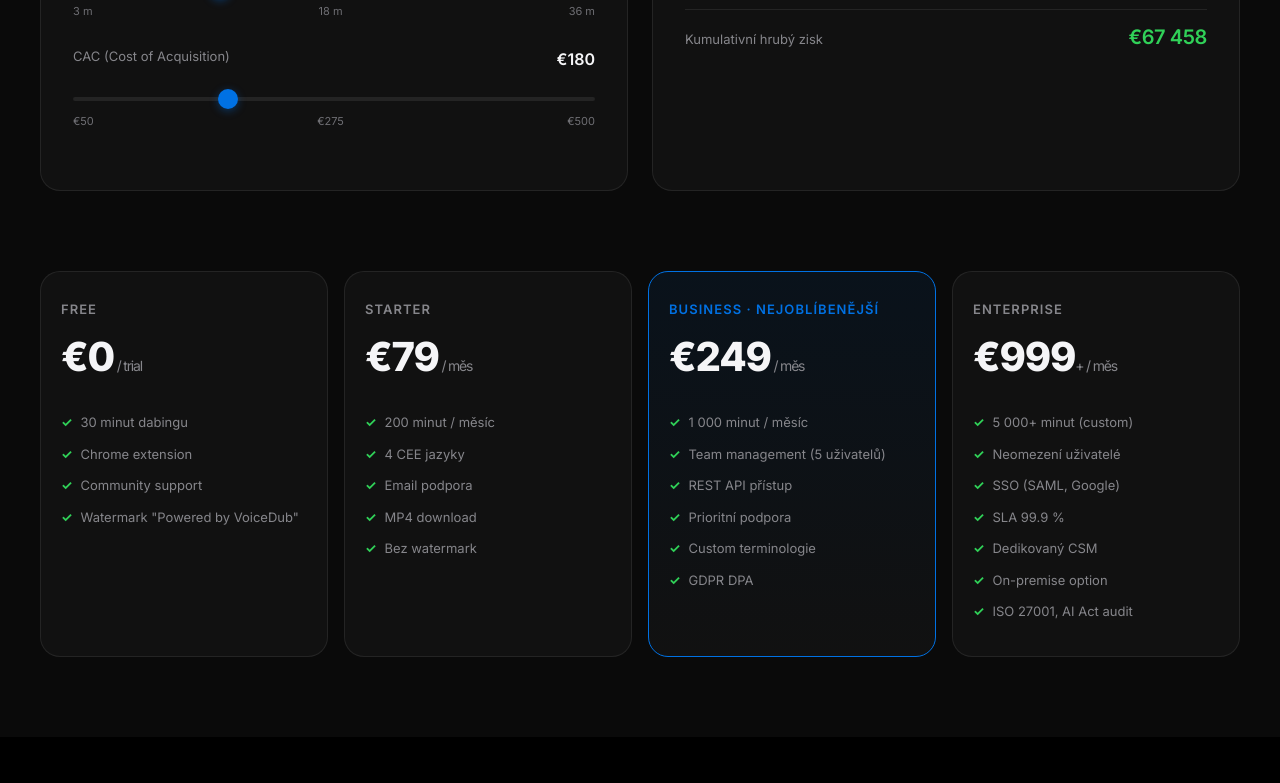
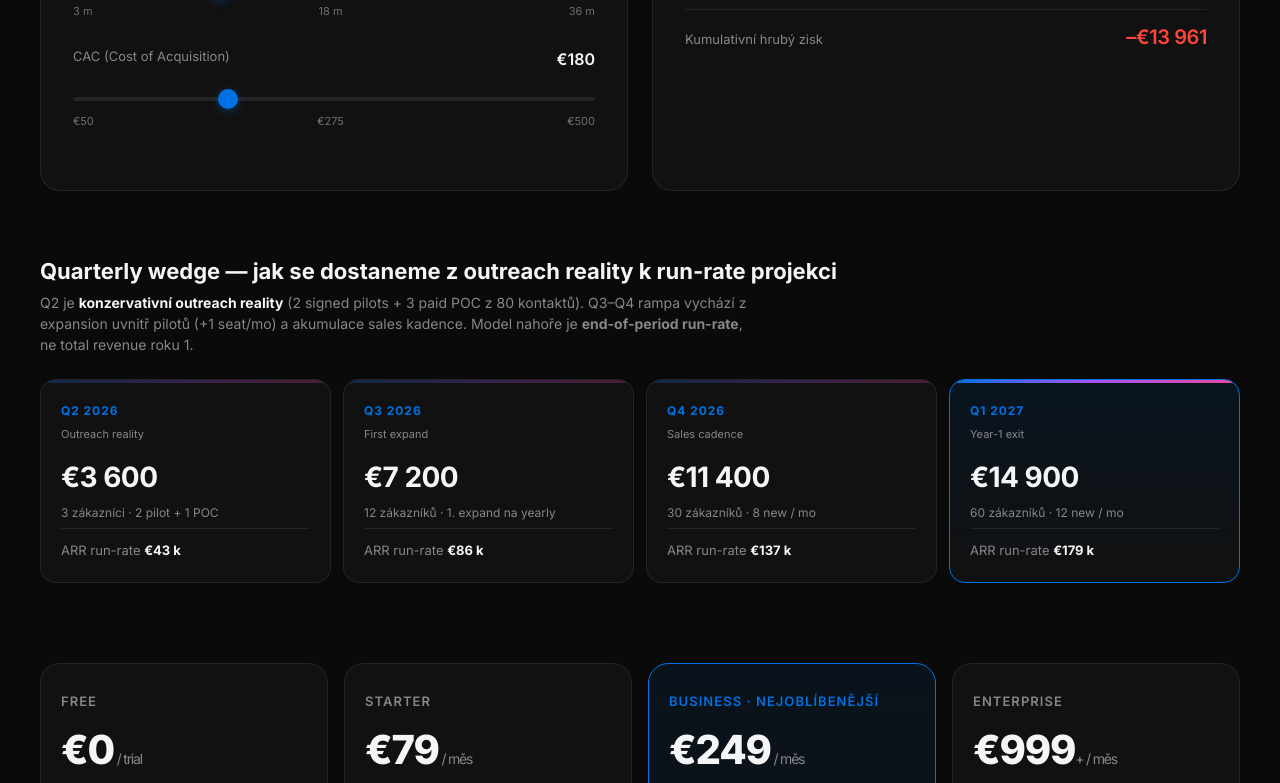
Before and after one commit to masserfx/yt-czech-dubbing, a browser extension: page youtube-czech-dubbing/b2b-hub/public/pitch.html in a window 1280 px wide. Shown: the part 4582-5365 px from the top of the page. Drawn offline with Linux system fonts and the light colour scheme.

Commit message:
fix(pitch): B1 — sladit ARR projekci s outreach realitou
- Default "nových zákazníků / měsíc" 12 → 6 (realistické Q2 outreach)
- Label "ARR (annualizovaný)" → "ARR run-rate (12× end-of-period MRR)"
  aby bylo zřejmé, že to není rok 1 total revenue
- Nová sekce "Quarterly wedge": Q2 €43k → Q3 €86k → Q4 €137k → Q1/27 €179k
  s vysvětlením, jak se dostaneme z outreach reality k run-rate projekci
- Řeší Kritikův red flag B1 (ARR gap 6x mezi pitchem a outreach packem)

Co-Authored-By: Claude Opus 4.7 <noreply@anthropic.com>

```diff
--- a/youtube-czech-dubbing/b2b-hub/public/pitch.html
+++ b/youtube-czech-dubbing/b2b-hub/public/pitch.html
@@ -180,6 +180,18 @@ body {
 .outcome-row .v.pos { color: var(--green); }
 .outcome-row .v.neg { color: var(--red); }
 
+.wedge-grid { display: grid; grid-template-columns: repeat(4, 1fr); gap: 12px; }
+.wedge-col { background: var(--card); border: 1px solid var(--border); border-radius: 16px; padding: 22px 20px; display: flex; flex-direction: column; gap: 6px; position: relative; overflow: hidden; }
+.wedge-col.highlight { border-color: var(--accent); background: linear-gradient(180deg, rgba(0,113,227,0.10), var(--card)); }
+.wedge-col::after { content: ''; position: absolute; top: 0; left: 0; right: 0; height: 3px; background: var(--gradient); opacity: 0.25; }
+.wedge-col.highlight::after { opacity: 1; }
+.wedge-qtr { font-size: 12px; font-weight: 700; letter-spacing: 0.08em; text-transform: uppercase; color: var(--accent); }
+.wedge-tag { font-size: 11px; color: var(--muted); margin-bottom: 8px; }
+.wedge-mrr { font-size: 28px; font-weight: 700; letter-spacing: -0.02em; }
+.wedge-cust { font-size: 12px; color: var(--muted); line-height: 1.45; }
+.wedge-arr { font-size: 13px; margin-top: auto; padding-top: 12px; border-top: 1px solid var(--border); color: var(--muted); }
+.wedge-arr strong { color: var(--text); font-weight: 700; }
+
 .pricing-tiers { display: grid; grid-template-columns: repeat(4, 1fr); gap: 16px; margin-top: 48px; }
 .tier { background: var(--card); border: 1px solid var(--border); border-radius: 20px; padding: 28px 20px; transition: all 0.25s; }
 .tier.featured { border-color: var(--accent); background: linear-gradient(180deg, rgba(0,113,227,0.08), var(--card)); }
@@ -246,6 +258,7 @@ footer a:hover { color: var(--text); }
   .section { padding: 100px 20px 60px; }
   .hero-metrics { grid-template-columns: repeat(2, 1fr); }
   .pain-grid, .solution-grid, .market-stats, .pricing-tiers, .agent-grid, .ask-breakdown, .calc-wrapper { grid-template-columns: 1fr; }
+  .wedge-grid { grid-template-columns: repeat(2, 1fr); }
   .competitors { overflow-x: auto; }
 }
 </style>
@@ -435,8 +448,8 @@ footer a:hover { color: var(--text); }
     <div class="calc-wrapper reveal">
       <div class="calc-inputs">
         <div class="calc-field">
-          <label>Nových zákazníků / měsíc <strong id="in-customers-v">12</strong></label>
-          <input type="range" id="in-customers" min="1" max="50" value="12">
+          <label>Nových zákazníků / měsíc <strong id="in-customers-v">6</strong></label>
+          <input type="range" id="in-customers" min="1" max="50" value="6">
           <div class="range-ticks"><span>1</span><span>25</span><span>50</span></div>
         </div>
         <div class="calc-field">
@@ -470,7 +483,7 @@ footer a:hover { color: var(--text); }
           <div class="v" id="out-mrr">€14 900</div>
         </div>
         <div class="outcome-row">
-          <div class="k">ARR (annualizovaný)</div>
+          <div class="k">ARR run-rate (12× end-of-period MRR)</div>
           <div class="v" id="out-arr">€178 800</div>
         </div>
         <div class="outcome-row">
@@ -496,6 +509,47 @@ footer a:hover { color: var(--text); }
         <div class="outcome-row">
           <div class="k">Kumulativní hrubý zisk</div>
           <div class="v pos" id="out-profit">€98 400</div>
+        </div>
+      </div>
+    </div>
+
+    <div class="wedge reveal" style="margin-top: 64px;">
+      <div class="wedge-head">
+        <h3 style="font-size: 22px; margin: 0 0 4px;">Quarterly wedge — jak se dostaneme z outreach reality k run-rate projekci</h3>
+        <p style="color: var(--muted); margin: 0 0 24px; font-size: 14px; max-width: 720px;">
+          Q2 je <strong style="color: var(--text);">konzervativní outreach reality</strong> (2 signed pilots + 3 paid POC z 80 kontaktů).
+          Q3–Q4 rampa vychází z expansion uvnitř pilotů (+1 seat/mo) a akumulace sales kadence.
+          Model nahoře je <strong>end-of-period run-rate</strong>, ne total revenue roku 1.
+        </p>
+      </div>
+      <div class="wedge-grid">
+        <div class="wedge-col">
+          <div class="wedge-qtr">Q2 2026</div>
+          <div class="wedge-tag">Outreach reality</div>
+          <div class="wedge-mrr">€3 600</div>
+          <div class="wedge-cust">3 zákazníci · 2 pilot + 1 POC</div>
+          <div class="wedge-arr">ARR run-rate <strong>€43 k</strong></div>
+        </div>
+        <div class="wedge-col">
+          <div class="wedge-qtr">Q3 2026</div>
+          <div class="wedge-tag">First expand</div>
+          <div class="wedge-mrr">€7 200</div>
+          <div class="wedge-cust">12 zákazníků · 1. expand na yearly</div>
+          <div class="wedge-arr">ARR run-rate <strong>€86 k</strong></div>
+        </div>
+        <div class="wedge-col">
+          <div class="wedge-qtr">Q4 2026</div>
+          <div class="wedge-tag">Sales cadence</div>
+          <div class="wedge-mrr">€11 400</div>
+          <div class="wedge-cust">30 zákazníků · 8 new / mo</div>
+          <div class="wedge-arr">ARR run-rate <strong>€137 k</strong></div>
+        </div>
+        <div class="wedge-col highlight">
+          <div class="wedge-qtr">Q1 2027</div>
+          <div class="wedge-tag">Year-1 exit</div>
+          <div class="wedge-mrr">€14 900</div>
+          <div class="wedge-cust">60 zákazníků · 12 new / mo</div>
+          <div class="wedge-arr">ARR run-rate <strong>€179 k</strong></div>
         </div>
       </div>
     </div>
```
